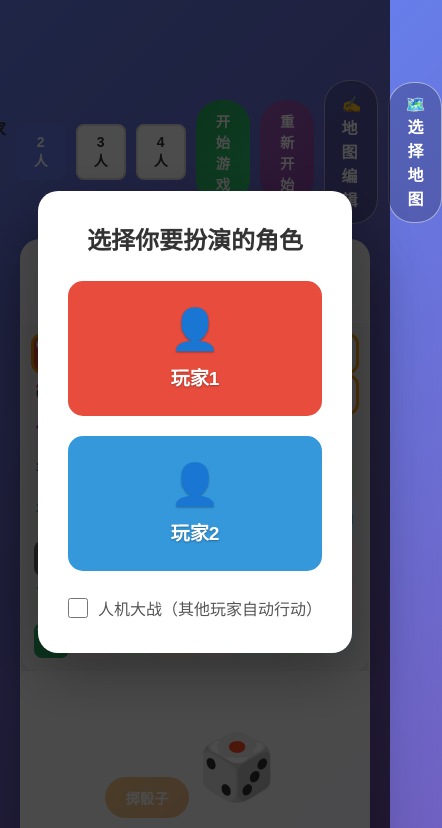
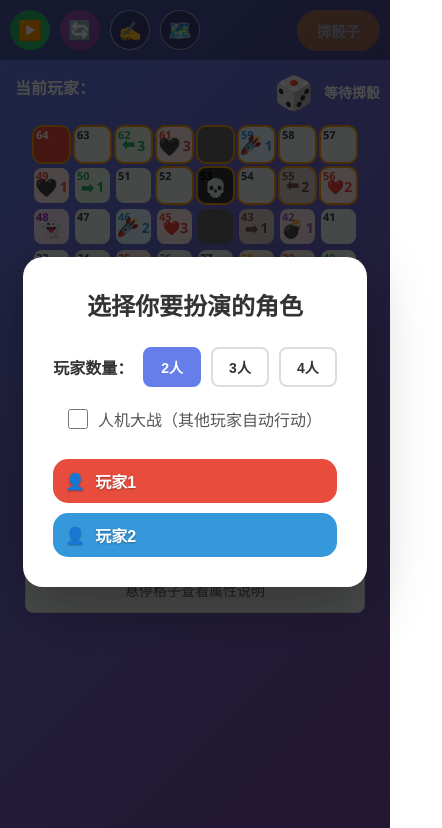
Before and after one commit to erainyin/game-ysk, a website: page index.html in a window 390 px wide. Both pictures are taken after a click on the button "开始游戏". Shown: the top 828 px of the page, 442 px wide, since content can reach past the window. Drawn offline with Linux system fonts and the light colour scheme.

Commit message:
opt mobile ui

```diff
--- a/css/style.css
+++ b/css/style.css
@@ -135,12 +135,18 @@ body {
 }
 
 .player-selector {
+    display: none;
+}
+
+.player-count-selector {
     display: flex;
     align-items: center;
     gap: 10px;
+    margin-bottom: 20px;
+    justify-content: center;
 }
 
-.player-selector label {
+.player-count-selector label {
     font-weight: bold;
     color: #333;
 }
@@ -181,7 +187,7 @@ body {
 }
 
 .player-tag.active {
-    box-shadow: 0 0 10px rgba(0, 0, 0, 0.3);
+    box-shadow: 0 0 0 4px rgb(0 255 88);
     transform: scale(1.1);
 }
 
@@ -197,6 +203,21 @@ body {
 @keyframes pulse {
     0%, 100% { opacity: 1; }
     50% { opacity: 0.7; }
+}
+
+.player-info-tooltip {
+    position: fixed;
+    background: white;
+    border: 2px solid;
+    border-radius: 8px;
+    padding: 10px 15px;
+    font-size: 14px;
+    font-weight: bold;
+    color: #333;
+    box-shadow: 0 4px 12px rgba(0, 0, 0, 0.2);
+    z-index: 1000;
+    max-width: 250px;
+    pointer-events: none;
 }
 
 .game-status {
@@ -302,7 +323,7 @@ body {
 }
 
 .cell.danger-zone {
-    box-shadow: 0 0 0 3px #f39c12;
+    box-shadow: 0 0 0 2px #f39c12;
 }
 
 .bomb-animation {
@@ -664,7 +685,7 @@ a.btn-mapeditor {
 }
 
 .ai-checkbox-container {
-    margin-top: 25px;
+    margin-bottom: 25px;
     text-align: center;
 }
 
@@ -689,30 +710,54 @@ a.btn-mapeditor {
 }
 
 @media (max-width: 768px) {
+    body{
+        padding: 0px;
+    }
+    .game-container {
+        padding: 0 0 20px 0;
+        background: none;
+        border-radius: 0;
+        box-shadow: none;
+        border: none;
+        outline: none;
+    }
     .cell {
         width: 35px;
         height: 35px;
         font-size: 10px;
     }
-
+    .board-container{margin-bottom:0;}
+    .board {
+        padding: 0px;
+        border-radius: 0;
+        background: none;
+    }
     .game-title {
         font-size: 1.8rem;
     }
-
+    .game-status{
+        display: none;
+    }
     .header-controls {
         position: static;
-        justify-content: center;
-        margin-bottom: 15px;
+        justify-content: left;
+        padding: 10px;
+        background: rgba(0, 0, 0, .3);
     }
 
     .game-info {
         flex-direction: column;
-        gap: 10px;
+        background: none;
+        margin-bottom: 0;
+        align-items: flex-start;
     }
-
+    .player-indicator{
+        color:#ffffff;
+    }
     .main-content {
         flex-direction: column;
         align-items: center;
+        gap:20px;
     }
 
     .side-panel {
@@ -721,17 +766,36 @@ a.btn-mapeditor {
         justify-content: center;
         align-items: center;
         min-width: auto;
+        gap:10px;
     }
 
     button {
         padding: 10px 20px;
         font-size: 0.9rem;
     }
-
+    .btn-dice{
+         position: fixed;
+         top:10px;
+         right:10px;
+    }
+    .dice-container{
+        gap: 10px;
+        flex-direction: row;
+        position: fixed;
+        top:70px;
+        right:10px;
+    }
     .dice {
-        font-size: 4rem;
+        font-size: 32px;
+        color:#ffffff;
     }
-
+    .dice-value{
+        font-size: 14px;
+        color:#ffffff;
+    }
+    .game-log{
+        height:80px;
+    }
     .selection-buttons {
         flex-direction: column;
     }
@@ -739,6 +803,50 @@ a.btn-mapeditor {
     .ghost-btn, .move-btn {
         min-width: auto;
         padding: 20px 30px;
+    }
+
+    .header-controls .btn-start,
+    .header-controls .btn-restart,
+    .header-controls .btn-mapeditor,
+    .header-controls .btn-map-select {
+        width: 40px;
+        height: 40px;
+        padding: 0;
+        font-size: 1.2rem;
+        text-indent: -9999px;
+        position: relative;
+    }
+
+    .header-controls .btn-start::before,
+    .header-controls .btn-restart::before,
+    .header-controls .btn-mapeditor::before,
+    .header-controls .btn-map-select::before {
+        content: attr(data-emoji);
+        position: absolute;
+        top: 50%;
+        left: 50%;
+        transform: translate(-50%, -50%);
+        text-indent: 0;
+    }
+    .players-list{
+        gap:5px;
+    }
+    .players-list .player-tag:not(.is-self) {
+        width: 20px;
+        height: 20px;
+        padding: 0;
+        border-radius: 50%;
+        font-size: 0;
+        cursor: pointer;
+    }
+
+    .players-list .player-tag.is-self {
+        width: auto;
+        height: auto;
+        padding: 3px 6px;
+        border-radius: 20px;
+        font-size: 12px;
+        line-height: 12px;
     }
 }
 
@@ -858,3 +966,19 @@ a.btn-mapeditor {
     background: #ecf0f1;
     color: #2c3e50;
 }
+.selection-buttons{
+    gap: 10px;
+}
+.player-select-btn {
+    font-size: 14px;
+    padding: 10px 12px;
+    flex-direction: row;
+    text-align: center;
+
+}
+.player-select-name {
+    font-size: 16px;
+}
+.player-select-icon {
+    font-size: 16px;
+}
--- a/index.html
+++ b/index.html
@@ -16,10 +16,10 @@
                 <button class="player-count-btn" data-count="3">3人</button>
                 <button class="player-count-btn" data-count="4">4人</button>
             </div>
-            <button class="btn-start" id="btn-start">开始游戏</button>
-            <button class="btn-restart" id="btn-restart">重新开始</button>
-            <a class="btn-mapeditor" id="btn-mapeditor" type="button" href="mapeditor.html" target="_blank">✍️ 地图编辑</a>
-            <button class="btn-map-select" id="btn-map-select">🗺️ 选择地图</button>
+            <button class="btn-start" id="btn-start" data-emoji="▶️">开始游戏</button>
+            <button class="btn-restart" id="btn-restart" data-emoji="🔄">重新开始</button>
+            <a class="btn-mapeditor" id="btn-mapeditor" type="button" href="mapeditor.html" target="_blank" data-emoji="✍️">✍️ 地图编辑</a>
+            <button class="btn-map-select" id="btn-map-select" data-emoji="🗺️">🗺️ 选择地图</button>
         </div>
 
         <div class="notifications" id="notifications"></div>
--- a/js/ui.js
+++ b/js/ui.js
@@ -485,6 +485,14 @@ class UI {
             }
 
             tag.innerHTML = statusText;
+            tag.setAttribute('data-player-id', player.id);
+
+            if (player.id === this.playerIndex) {
+                tag.classList.add('is-self');
+            } else {
+                tag.classList.remove('is-self');
+                tag.onclick = (e) => this.showPlayerInfo(e, player);
+            }
 
             if (player.id === this.game.currentPlayerIndex && this.game.gameState === 'playing') {
                 tag.classList.add('active');
@@ -525,8 +533,7 @@ class UI {
 
     async handleStart() {
         await loadGridCSV(this.currentMapFile);
-        const playerCount = this.getPlayerCount();
-        this.showSelectPlayerModal(playerCount);
+        this.showSelectPlayerModal(2);
     }
 
     showSelectPlayerModal(playerCount) {
@@ -535,6 +542,33 @@ class UI {
         const modal = document.createElement('div');
         modal.className = 'selection-modal';
 
+        let buttonsHtml = this.renderPlayerButtons(playerCount);
+
+        modal.innerHTML = `
+            <div class="modal-content">
+                <h3>选择你要扮演的角色</h3>
+                <div class="player-count-selector">
+                    <label>玩家数量：</label>
+                    <button class="player-count-btn ${playerCount === 2 ? 'active' : ''}" data-count="2" onclick="ui.updatePlayerCount(2)">2人</button>
+                    <button class="player-count-btn ${playerCount === 3 ? 'active' : ''}" data-count="3" onclick="ui.updatePlayerCount(3)">3人</button>
+                    <button class="player-count-btn ${playerCount === 4 ? 'active' : ''}" data-count="4" onclick="ui.updatePlayerCount(4)">4人</button>
+                </div>
+                <div class="ai-checkbox-container">
+                    <label>
+                        <input type="checkbox" id="ai-mode">
+                        <span class="checkbox-text">人机大战（其他玩家自动行动）</span>
+                    </label>
+                </div>
+                <div class="selection-buttons" id="selection-buttons">
+                    ${buttonsHtml}
+                </div>
+            </div>
+        `;
+        document.body.appendChild(modal);
+        this.selectionModal = modal;
+    }
+
+    renderPlayerButtons(playerCount) {
         let buttonsHtml = '';
         for (let i = 0; i < playerCount; i++) {
             const color = CONFIG.PLAYER_COLORS[i];
@@ -545,23 +579,15 @@ class UI {
                 </button>
             `;
         }
+        return buttonsHtml;
+    }
 
-        modal.innerHTML = `
-            <div class="modal-content">
-                <h3>选择你要扮演的角色</h3>
-                <div class="selection-buttons">
-                    ${buttonsHtml}
-                </div>
-                <div class="ai-checkbox-container">
-                    <label>
-                        <input type="checkbox" id="ai-mode">
-                        <span class="checkbox-text">人机大战（其他玩家自动行动）</span>
-                    </label>
-                </div>
-            </div>
-        `;
-        document.body.appendChild(modal);
-        this.selectionModal = modal;
+    updatePlayerCount(count) {
+        const selectionButtons = document.getElementById('selection-buttons');
+        const playerCountBtns = document.querySelectorAll('.player-count-btn');
+        playerCountBtns.forEach(btn => btn.classList.remove('active'));
+        event.target.classList.add('active');
+        selectionButtons.innerHTML = this.renderPlayerButtons(count);
     }
 
     handleSelectPlayer(playerIndex, playerCount, aiMode = false) {
@@ -890,6 +916,50 @@ class UI {
         this.renderPlayersList();
     }
 
+    showPlayerInfo(e, player) {
+        e.stopPropagation();
+
+        this.hidePlayerInfo();
+
+        const tooltip = document.createElement('div');
+        tooltip.className = 'player-info-tooltip';
+        tooltip.id = 'player-info-tooltip';
+
+        let statusText = '';
+        if (player.isDead) {
+            statusText = `<span class="player-dead">${player.name}｜💀 已死亡</span>`;
+        } else if (player.isWinner) {
+            statusText = `<span class="player-winner">${player.name}｜🏆 获胜</span>`;
+        } else {
+            let ghostText = '';
+            if (player.hasGhost) {
+                const ghostTypeText = player.ghostType === 1 ? '普通' : '贴身';
+                const ghostHearts = '🩸'.repeat(player.ghostHealth);
+                ghostText = `｜👻：${ghostTypeText}（${ghostHearts}）`;
+            }
+            statusText = `<span>${player.name}｜📍：${player.position}｜🩸：${player.health}${ghostText}</span>`;
+        }
+
+        tooltip.innerHTML = statusText;
+        tooltip.style.borderColor = player.color;
+
+        const rect = e.target.getBoundingClientRect();
+        tooltip.style.left = `${rect.left}px`;
+        tooltip.style.top = `${rect.bottom + 10}px`;
+
+        document.body.appendChild(tooltip);
+        this.playerInfoTooltip = tooltip;
+
+        document.addEventListener('click', this.hidePlayerInfo.bind(this), { once: true });
+    }
+
+    hidePlayerInfo() {
+        if (this.playerInfoTooltip) {
+            this.playerInfoTooltip.remove();
+            this.playerInfoTooltip = null;
+        }
+    }
+
     onDiceRoll(value, player) {
         const p = player || this.game.getCurrentPlayer();
         this.diceValueElement.textContent = `${p.name}向前走${value}步`;
```
